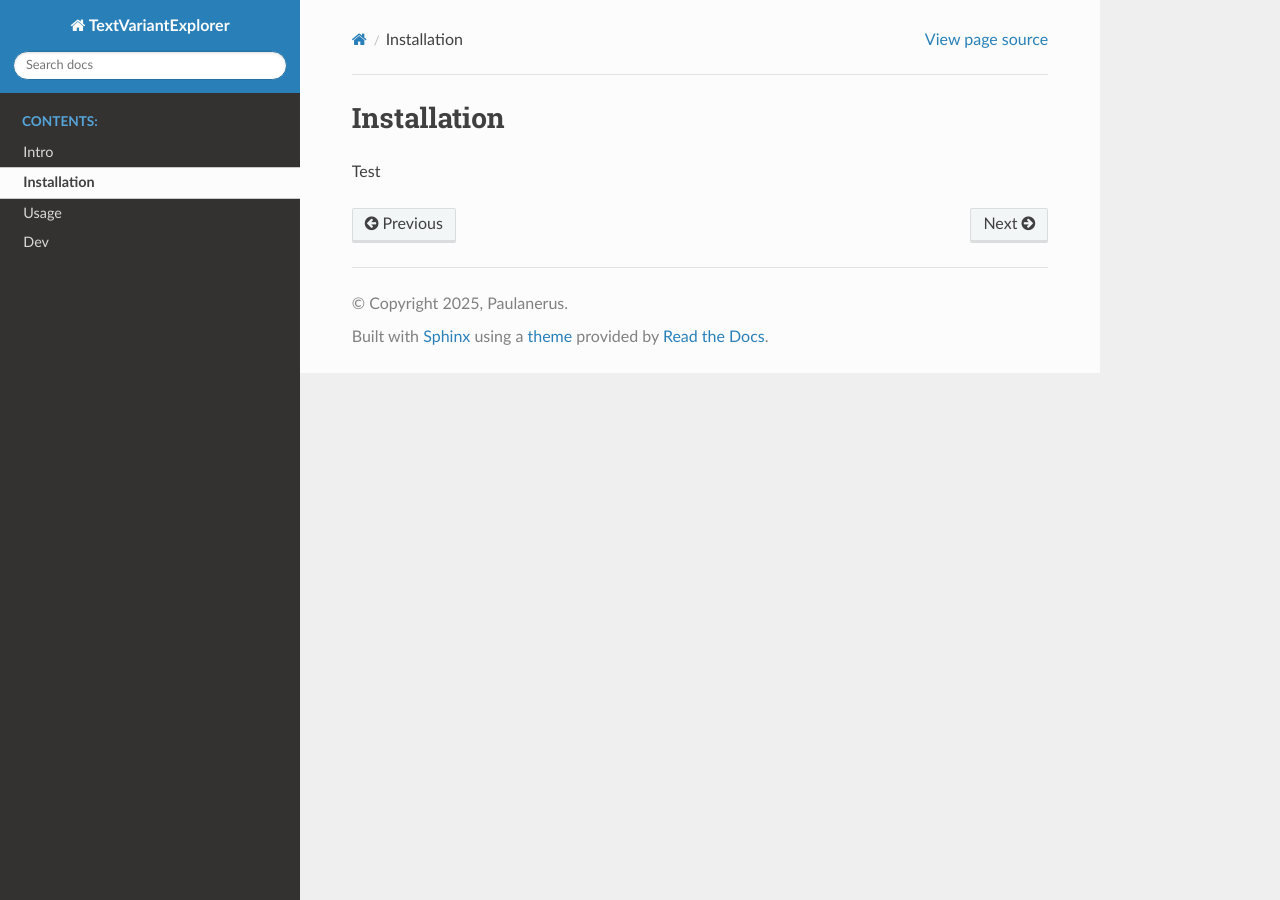
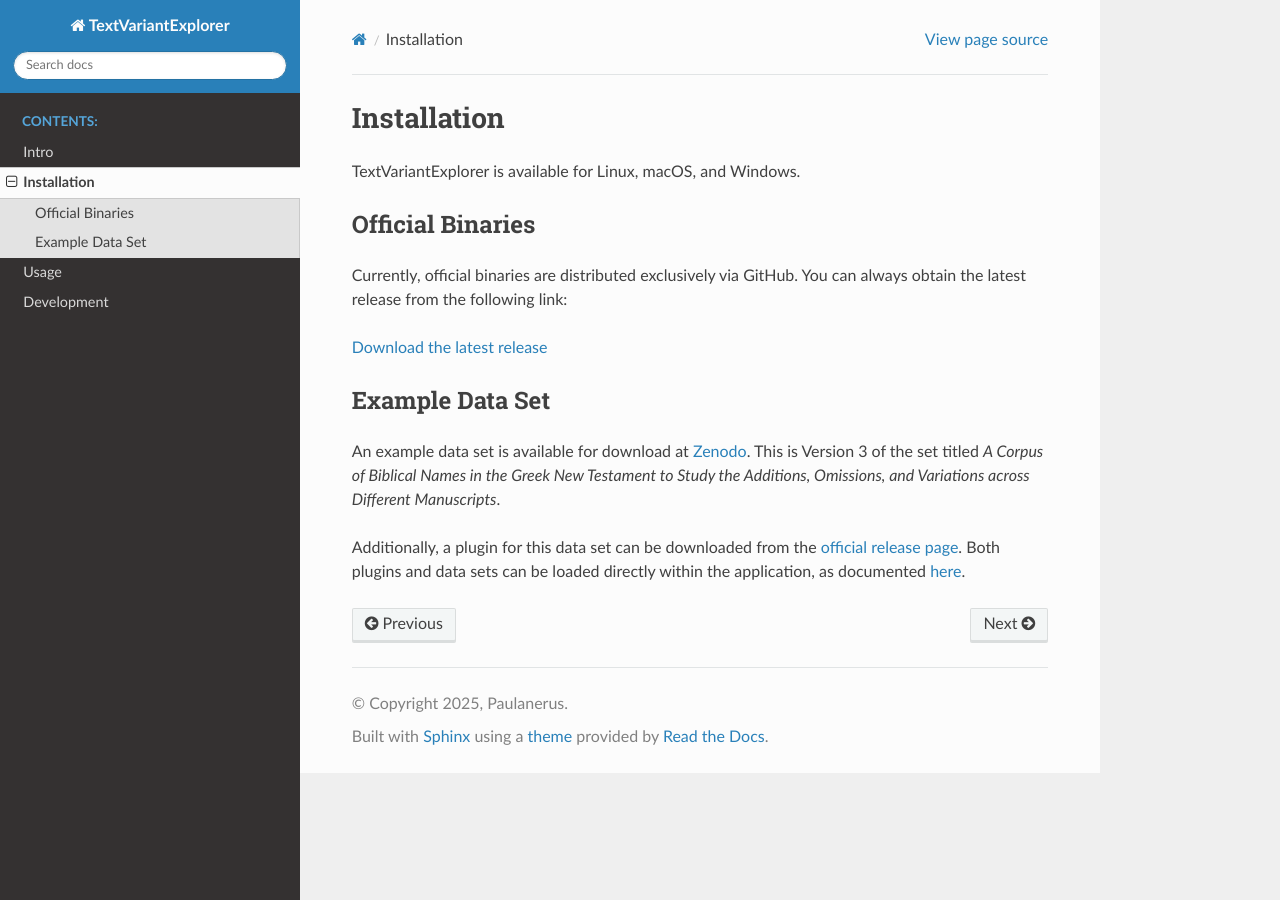
Before and after one commit to Paulanerus/TextVariantExplorer, a Sphinx documentation site: the page built from docs/source/content/installation.md, in a window 1280 px wide. Built offline with Sphinx 7.4.7 and the Read the Docs theme 3.1.0, drawn with Linux system fonts in a browser that asks for light colours; the version number could not be read and is left out.

Commit message:
docs: Update docs for 1.2.3 release and expand installation info

```diff
--- a/docs/source/conf.py
+++ b/docs/source/conf.py
@@ -9,7 +9,7 @@
 project = 'TextVariantExplorer'
 copyright = '2025, Paulanerus'
 author = 'Paulanerus'
-release = '1.2.2'
+release = '1.2.3'
 
 # -- General configuration ---------------------------------------------------
 # https://www.sphinx-doc.org/en/master/usage/configuration.html#general-configuration
--- a/docs/source/content/installation.md
+++ b/docs/source/content/installation.md
@@ -1,3 +1,18 @@
 # Installation
 
-Test
+TextVariantExplorer is available for Linux, macOS, and Windows.
+
+## Official Binaries
+
+Currently, official binaries are distributed exclusively via GitHub.
+You can always obtain the latest release from the following link:
+
+[Download the latest release](https://github.com/Paulanerus/TextExplorer/releases/latest)
+
+## Example Data Set
+
+An example data set is available for download at [Zenodo](https://zenodo.org/records/12723324).
+This is Version 3 of the set titled *A Corpus of Biblical Names in the Greek New Testament to Study the Additions, Omissions, and Variations across Different Manuscripts*.
+
+Additionally, a plugin for this data set can be downloaded from the [official release page](https://github.com/Paulanerus/TextExplorer/releases/latest).
+Both plugins and data sets can be loaded directly within the application, as documented [here](usage.md).
```
Also changed, not shown: docs/source/content/dev.md (+2 -2 lines).
